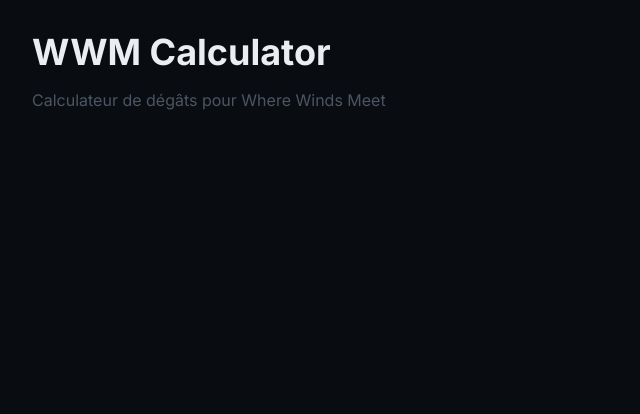
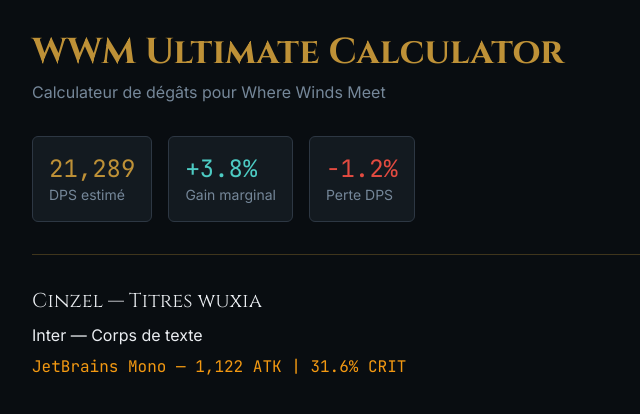
Before and after one commit to Anthony-Faria-dos-santos/WWM_Ultimate_calculator, a Next.js app: page / in a window 1280 px wide. Shown: the top 414 px of the page, without its empty margins (0-640 px from the left). Built offline with nearby package versions, Linux system fonts and the light colour scheme.

Commit message:
feat(ui): add visual test page for design tokens

```diff
--- a/src/app/page.tsx
+++ b/src/app/page.tsx
@@ -1,10 +1,39 @@
 export default function Home() {
   return (
-    <main className="min-h-screen p-8">
-      <h1 className="text-4xl font-bold">WWM Calculator</h1>
-      <p className="mt-4 text-gray-600">
+    <main className="min-h-screen bg-background p-8">
+      {/* Titre wuxia serif */}
+      <h1 className="font-serif text-4xl font-bold text-primary">
+        WWM Ultimate Calculator
+      </h1>
+      <p className="mt-2 text-muted-foreground">
         Calculateur de dégâts pour Where Winds Meet
       </p>
+
+      {/* Test des accents */}
+      <div className="mt-8 flex gap-4">
+        <div className="rounded-md bg-surface-secondary p-4 card-glow border border-border">
+          <span className="font-mono text-2xl text-wuxia-gold">21,289</span>
+          <p className="text-sm text-muted-foreground">DPS estimé</p>
+        </div>
+        <div className="rounded-md bg-surface-secondary p-4 border border-border">
+          <span className="font-mono text-2xl text-wuxia-jade">+3.8%</span>
+          <p className="text-sm text-muted-foreground">Gain marginal</p>
+        </div>
+        <div className="rounded-md bg-surface-secondary p-4 border border-border">
+          <span className="font-mono text-2xl text-wuxia-crimson">-1.2%</span>
+          <p className="text-sm text-muted-foreground">Perte DPS</p>
+        </div>
+      </div>
+
+      {/* Séparateur doré */}
+      <div className="gold-separator my-8" />
+
+      {/* Test typo */}
+      <div className="space-y-2">
+        <p className="font-serif text-xl text-foreground">Cinzel — Titres wuxia</p>
+        <p className="text-foreground">Inter — Corps de texte</p>
+        <p className="font-mono text-wuxia-amber">JetBrains Mono — 1,122 ATK | 31.6% CRIT</p>
+      </div>
     </main>
   );
 }
```
